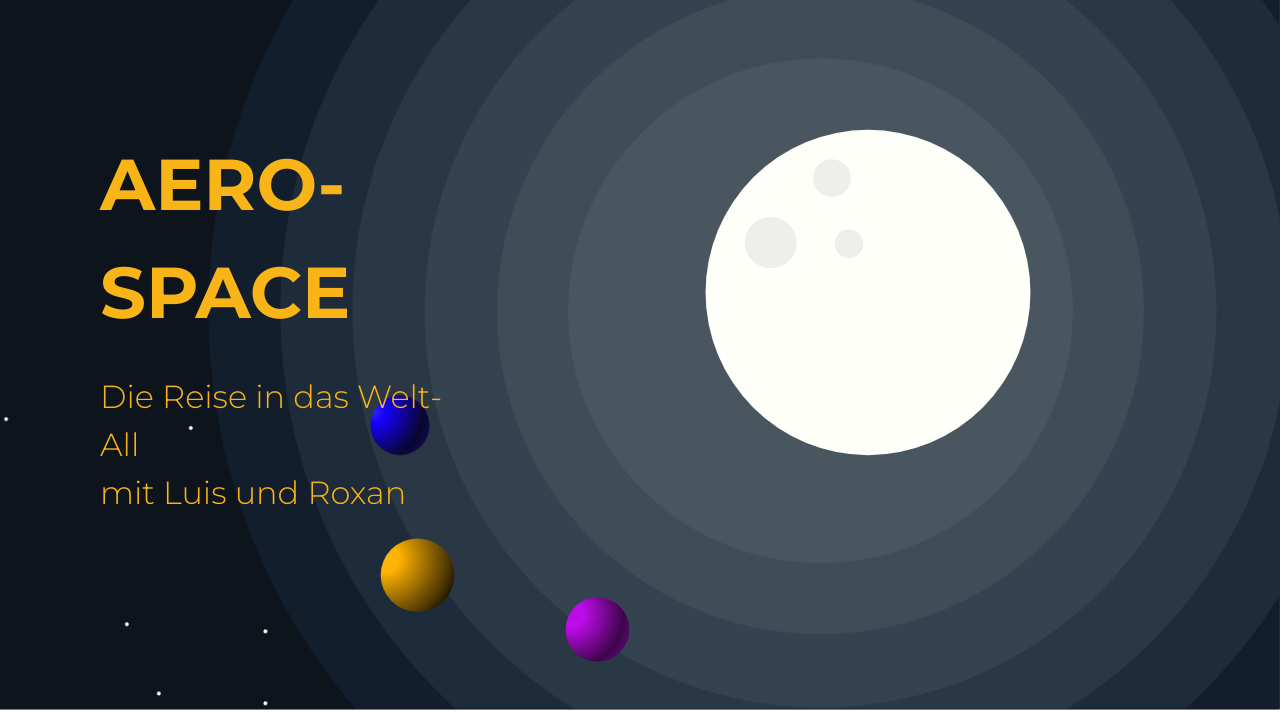
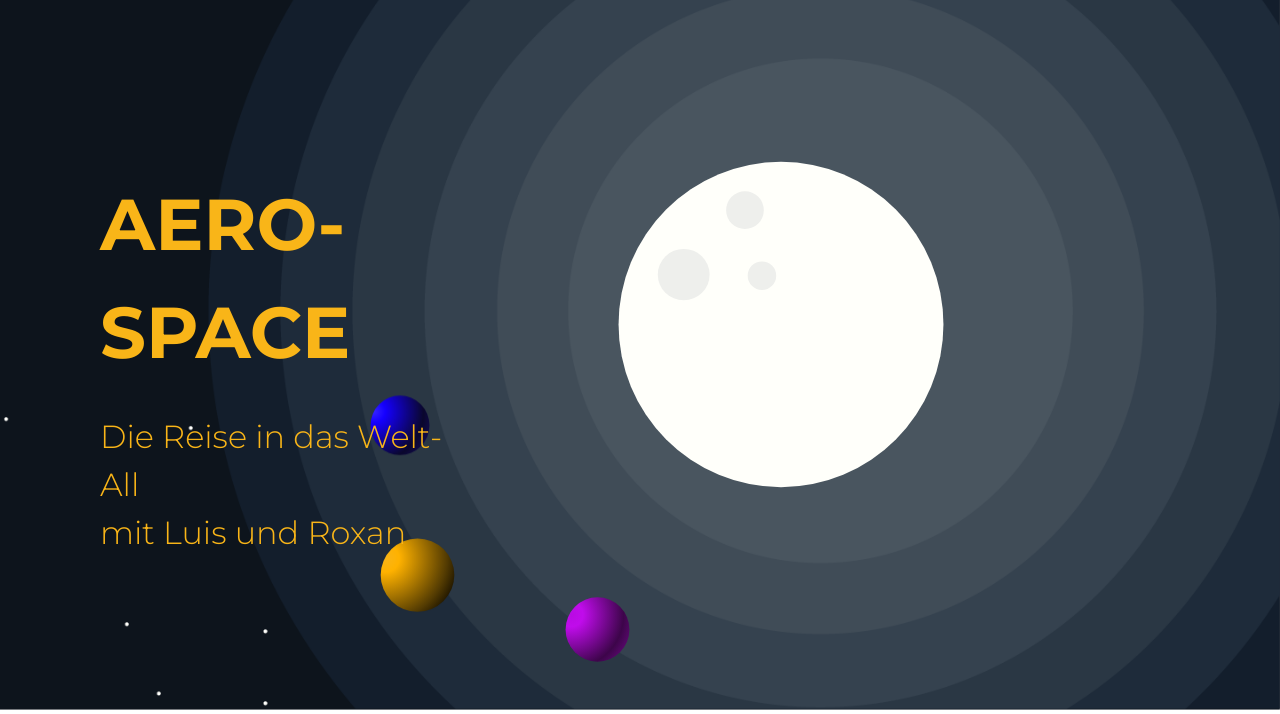
Before and after one commit to Roxan-TomasAG/space_LB_02, a plain HTML site: page index.html in a window 1280 px wide. Shown: the part 90-804 px from the top of the page. Drawn offline with Linux system fonts and the light colour scheme.

Commit message:
Moon changed

```diff
--- a/style.css
+++ b/style.css
@@ -133,16 +133,16 @@
 
   .moon {
     position: absolute;
-    right: 242px;
-    top: 27%;
+    right: 329px;
+    top: 31%;
     width: 340px;
     transition: all 1s ease-in;
     z-index: 100;
   }
   .moon:hover {
     width: 425px;
-    right: 204px;
-    top: 21.5%;
+    right: 284px;
+    top: 26%;
     transform: rotate(360deg);
     transition: all 1s ease-out;
   }
@@ -214,7 +214,7 @@
     color: #f9b518;
     display: flex;
     flex-direction: column;
-    margin-top: 100px;
+    margin-top: 140px;
     width: 35vw;
   }
 
```
